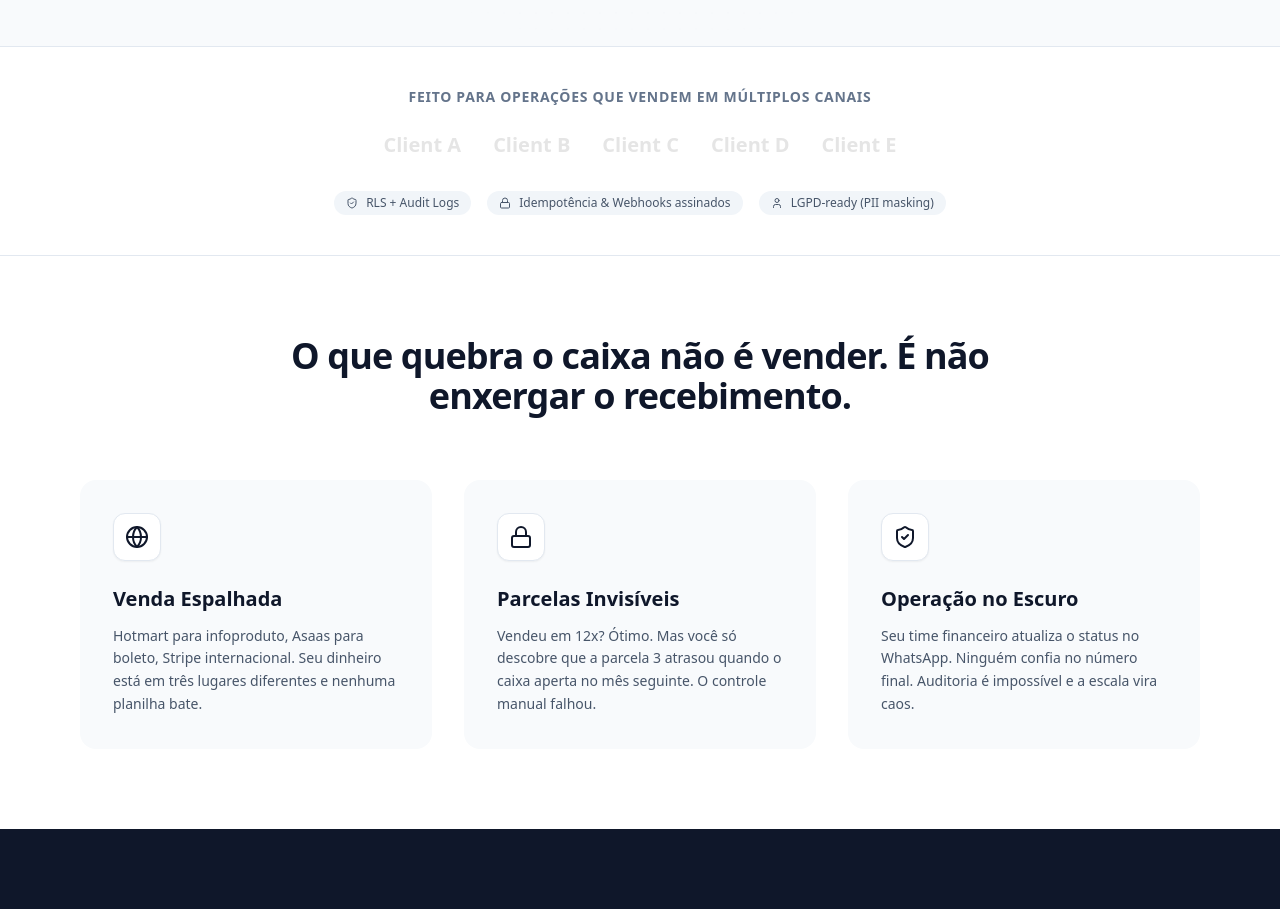
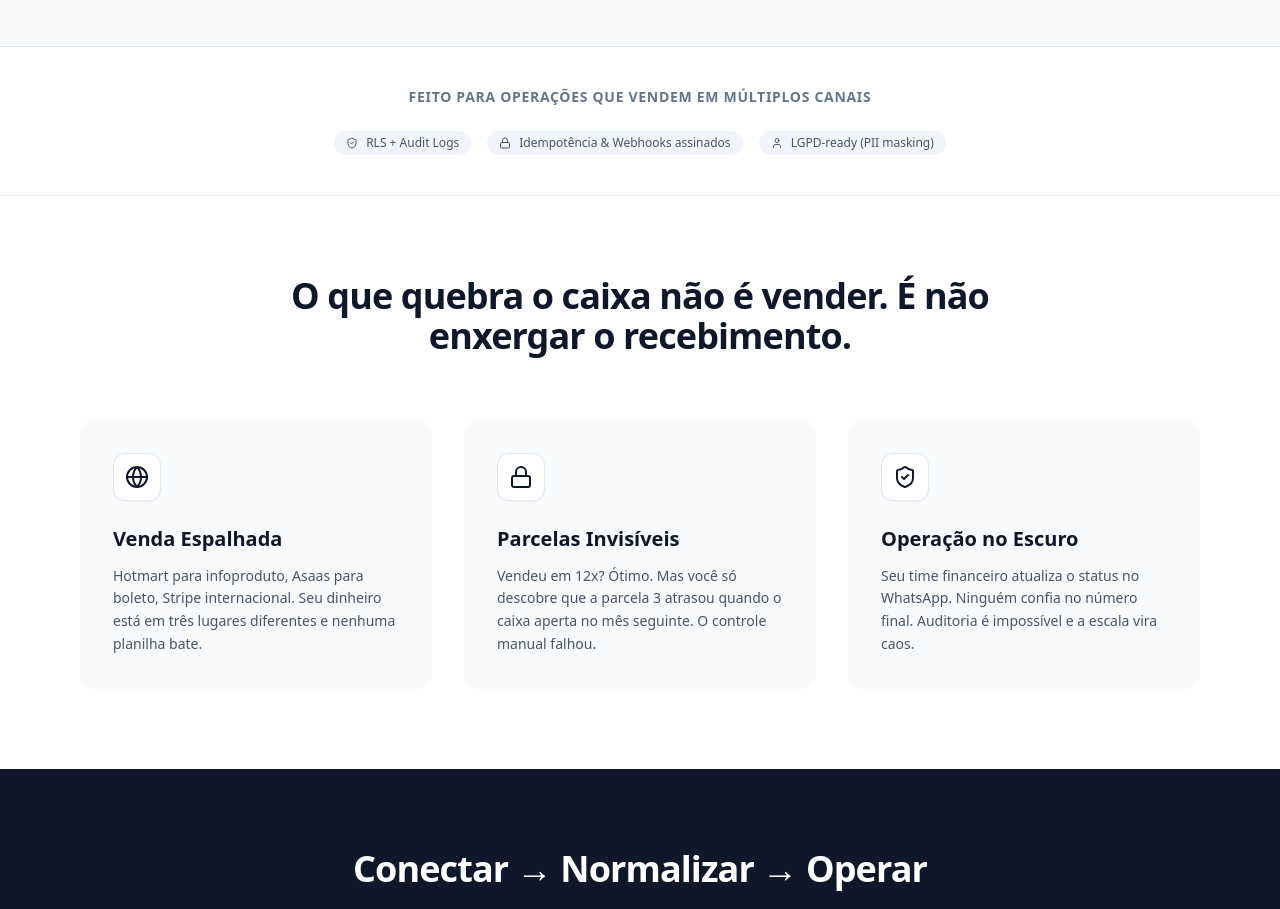
Before and after one commit to nicoolasmr/ferramenta-financeira, a Next.js app: page / in a window 1280 px wide. Shown: the part 1420-2329 px from the top of the page. Built offline with nearby package versions, Linux system fonts and the light colour scheme.

Commit message:
fix(landing): remove client logo placeholders

```diff
--- a/src/app/(marketing)/page.tsx
+++ b/src/app/(marketing)/page.tsx
@@ -106,12 +106,7 @@ export default function LandingPage() {
                         <p className="text-sm font-semibold text-slate-500 uppercase tracking-wider mb-6">
                             {landingContent.trust.title}
                         </p>
-                        <div className="flex justify-center gap-8 items-center flex-wrap mb-8 opacity-60 grayscale hover:grayscale-0 transition-all">
-                            {/* Placeholders for client logos */}
-                            {["Client A", "Client B", "Client C", "Client D", "Client E"].map((client) => (
-                                <div key={client} className="text-xl font-bold text-slate-300 select-none">{client}</div>
-                            ))}
-                        </div>
+
                         <div className="flex justify-center flex-wrap gap-4">
                             {landingContent.trust.badges.map((badge, i) => (
                                 <div key={i} className="flex items-center gap-2 text-xs font-medium text-slate-600 bg-slate-100 px-3 py-1 rounded-full">
```
